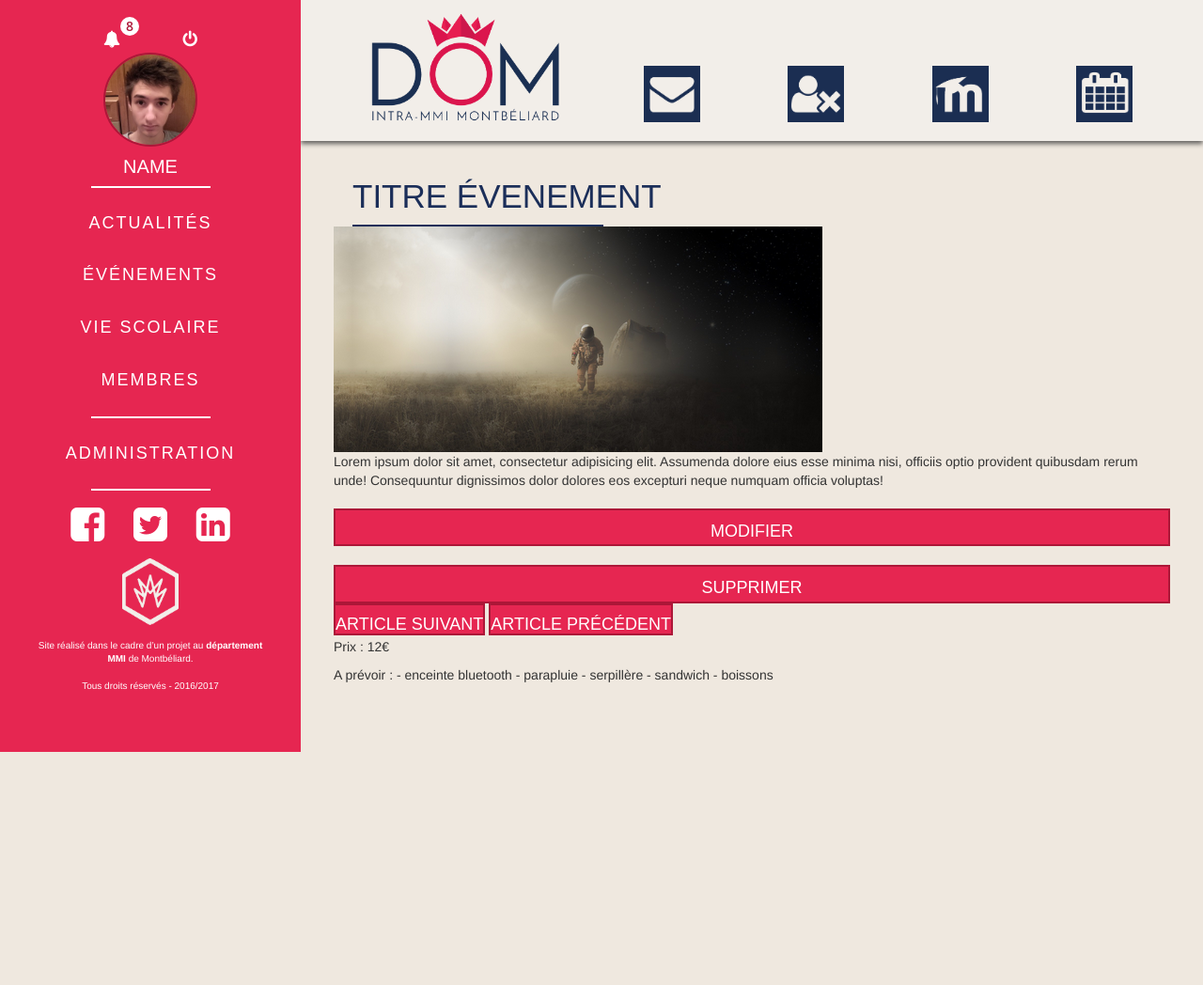
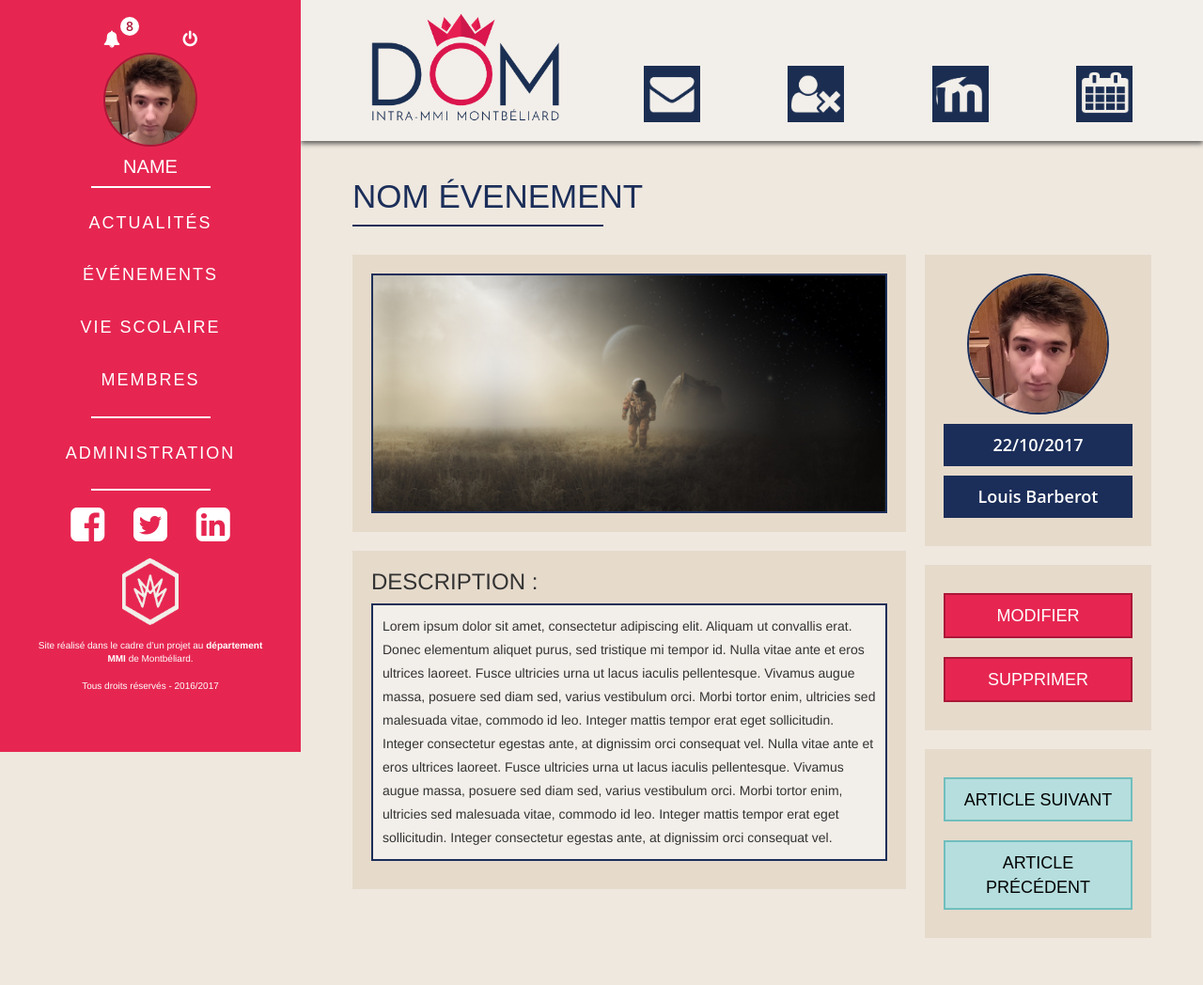
Before and after one commit to dom331/dom-angular, a PHP site: page /pages/evenements/evenement-type.html in a window 1280 px wide. Shown: the whole page at 94% size. Before the commit the page ends 800 px from the top, so only its background shows below. Run offline with PHP 8.4, Linux system fonts and the light colour scheme; style sheets or scripts are compiled from the project's sources.

Commit message:
Intégration actu/event type

```diff
--- a/css/style-desktop.css
+++ b/css/style-desktop.css
@@ -642,3 +642,63 @@ main hr {
   height: 45px;
   padding: 0;
 }
+/* ACTUALITE-TYPE ************************************************************/
+.fond-article {
+  background-color: #E6DACB;
+  padding: 20px;
+  margin: 20px 10px;
+}
+.colonne-gauche {
+  width: 70%;
+}
+.colonne-droite {
+  width: 30%;
+}
+.infos-article {
+  text-align: center;
+}
+.infos {
+  height: 45px;
+  margin: 10px 0;
+  font-size: 18px;
+  padding: 10px;
+  background-color: #1B2E59;
+  color: white;
+  font-family: "Open Sans Semibold", sans-serif;
+}
+.image-article {
+  width: 100%;
+  margin: 0;
+  border: 2px solid #1B2E59;
+}
+.texte-article {
+  padding: 10px;
+  line-height: 25px;
+  background-color: #F2EEE9;
+  border: 2px solid #1B2E59;
+}
+.photo-article {
+  border-radius: 50%;
+  width: 75%;
+  border: 2px solid #1B2E59;
+}
+.btn-article {
+  color: black;
+  background-color: #B6DEDE;
+  border: 2px solid #70bebe;
+}
+.btn-article:hover {
+  padding-bottom: 8px;
+  color: #B6DEDE;
+  background-color: black;
+}
+.article {
+  display: flex;
+  margin: 10px;
+}
+.article button {
+  padding-bottom: 8px;
+}
+.article h3 {
+  margin-top: 0;
+}
--- a/css/style-desktop.less
+++ b/css/style-desktop.less
@@ -818,5 +818,78 @@ main{
     height: 45px;
     padding: 0;
   }
+}
 
+/* ACTUALITE-TYPE ************************************************************/
+
+.fond-article{
+  background-color: @jaune;
+  padding: 20px;
+  margin: 20px 10px;
 }
+
+.colonne-gauche{
+  width: 70%;
+}
+
+.colonne-droite{
+  width: 30%;
+}
+
+.infos-article{
+  text-align: center;
+}
+
+.infos{
+  height: 45px;
+  margin: 10px 0;
+  font-size: 18px;
+  padding: 10px;
+  background-color: @marine;
+  color: white;
+  font-family: "Open Sans Semibold", sans-serif;
+}
+
+.image-article{
+  width: 100%;
+  margin: 0;
+  border: 2px solid @marine;
+}
+
+.texte-article{
+  padding: 10px;
+  line-height: 25px;
+  background-color: @blanc;
+  border: 2px solid @marine;
+}
+
+.photo-article{
+  border-radius: 50%;
+  width: 75%;
+  border: 2px solid @marine;
+}
+
+.btn-article{
+  color: black;
+  background-color: @bleu;
+  border: 2px solid darken(@bleu, 20%);
+
+  &:hover{
+    padding-bottom: 8px;
+    color: @bleu;
+    background-color: black;
+  }
+}
+
+.article{
+  display: flex;
+  margin: 10px;
+
+ & button{
+   padding-bottom: 8px;
+ }
+
+  & h3{
+    margin-top: 0;
+  }
+}
--- a/pages/evenements/evenement-type.html
+++ b/pages/evenements/evenement-type.html
@@ -4,13 +4,13 @@
     <meta charset="UTF-8" name="viewport" content="width=device-width, initial-scale=1"/>
     <title>DOM</title>
 
-    <link rel="stylesheet" href="../css/normalize.css">
-    <link rel="stylesheet" href="../css/bootstrap.min.css">
-    <link rel="stylesheet" href="../css/font-awesome.min.css">
+    <link rel="stylesheet" href="../../css/normalize.css">
+    <link rel="stylesheet" href="../../css/bootstrap.min.css">
+    <link rel="stylesheet" href="../../css/font-awesome.min.css">
 
-    <link rel="stylesheet" href="../css/style-desktop.css" media="all">
-    <link rel="stylesheet" href="../css/style-tablet.css" media="all and (min-width: 420px) and (max-width: 980px)">
-    <link rel="stylesheet" href="../css/style-phone.css" media="all and (max-width: 420px)">
+    <link rel="stylesheet" href="../../css/style-desktop.css" media="all">
+    <link rel="stylesheet" href="../../css/style-tablet.css" media="all and (min-width: 420px) and (max-width: 980px)">
+    <link rel="stylesheet" href="../../css/style-phone.css" media="all and (max-width: 420px)">
 </head>
 
 <body class="connecte">
@@ -21,7 +21,7 @@
         <a href="../index.html"><i class="fa fa-power-off" aria-hidden="true"></i></a>
     </div>
 
-    <a href="profil/profil.html"><img src="../medias/interface/photo.jpg" alt="Photo" class="photo"></a>
+    <a href="profil/profil.html"><img src="../../medias/interface/photo.jpg" alt="Photo" class="photo"></a>
 
     <h2>Name</h2>
 
@@ -49,7 +49,7 @@
                                                                        aria-hidden="true"></i></li>
     </ul>
 
-    <a href="http://mmimontbeliard.com"><img class="logo-mmi" src="../medias/interface/logos/mmi.png"
+    <a href="http://mmimontbeliard.com"><img class="logo-mmi" src="../../medias/interface/logos/mmi.png"
                                              alt="Logo MMI Montbéliard"></a>
 
 
@@ -61,8 +61,8 @@
 
 <div id="contenu">
     <header>
-        <img id="hamburger" src="../medias/interface/icones/menu.png" alt="Menu Hamburger">
-        <a href="../index.html"><img class="logo-dom" src="../medias/interface/logos/logo_dom.png"
+        <img id="hamburger" src="../../medias/interface/icones/menu.png" alt="Menu Hamburger">
+        <a href="../index.html"><img class="logo-dom" src="../../medias/interface/logos/logo_dom.png"
                                      alt="Logo DOM MMI"></a>
         <div id="liens-externes">
             <a class="externe" href="https://mail-edu.univ-fcomte.fr"></a>
@@ -74,37 +74,49 @@
 
 
     <main>
-        <h1>Titre évenement</h1>
+        <h1>Nom éVenement</h1>
 
         <hr>
 
         <div class="article">
-            <div>
-                <img src="../../medias/interface/espace.png" alt="Homme espace">
+
+            <div class="colonne-gauche">
+                <div class="fond-article">
+                    <img class="image-article" src="../../medias/interface/espace.png" alt="Homme espace">
                 </div>
-            <div>
-                <p>
-                    Lorem ipsum dolor sit amet, consectetur adipisicing elit. Assumenda dolore eius esse minima nisi,
-                    officiis optio provident quibusdam rerum unde! Consequuntur dignissimos dolor dolores eos excepturi
-                    neque numquam officia voluptas!
+                <div class="fond-article">
+                    <h3>Description :</h3>
+                    <p class="texte-article">
+                        Lorem ipsum dolor sit amet, consectetur adipiscing elit. Aliquam ut convallis erat. Donec
+                        elementum aliquet purus, sed tristique mi tempor id. Nulla vitae ante et eros ultrices laoreet.
+                        Fusce ultricies urna ut lacus iaculis pellentesque. Vivamus augue massa, posuere sed diam sed,
+                        varius vestibulum orci. Morbi tortor enim, ultricies sed malesuada vitae, commodo id leo.
+                        Integer mattis tempor erat eget sollicitudin. Integer consectetur egestas ante, at dignissim
+                        orci consequat vel. Nulla vitae ante et eros ultrices laoreet. Fusce ultricies urna ut lacus
+                        iaculis pellentesque. Vivamus augue massa, posuere sed diam sed, varius vestibulum orci. Morbi
+                        tortor enim, ultricies sed malesuada vitae, commodo id leo. Integer mattis tempor erat eget
+                        sollicitudin. Integer consectetur egestas ante, at dignissim orci consequat vel.
                     </p>
                 </div>
-            <div>
+            </div>
+
+            <div class="colonne-droite">
+                <div class="fond-article infos-article">
+                    <a href="../profil/profil.html"><img class="photo-article" src="../../medias/interface/photo.jpg"
+                                                         alt="Photo"></a>
+                    <p class="infos">22/10/2017</p>
+                    <a href="../profil/profil.html"><p class="infos">Louis Barberot</p></a>
+                </div>
+
+                <div class="fond-article">
                     <button class="bouton">Modifier</button>
                     <button class="bouton">Supprimer</button>
                 </div>
-            <div>
-                <a class="bouton">Article suivant</a>
-                <a class="bouton">Article précédent</a>
+
+                <div class="fond-article">
+                    <button class="bouton btn-article">Article suivant</button>
+                    <button class="bouton btn-article">Article précédent</button>
                 </div>
-            <div>
-                <p>Prix : 12€</p>
-                <p>A prévoir :
-                    - enceinte bluetooth
-                    - parapluie
-                    - serpillère
-                    - sandwich
-                    - boissons</p>
             </div>
         </div>
     </main>
```
Also changed, not shown: pages/actualites.html (+9 -9 lines), pages/actualites/actualite-type.html (+40 -26 lines). Lines whose indentation alone changed are shown as unchanged.
